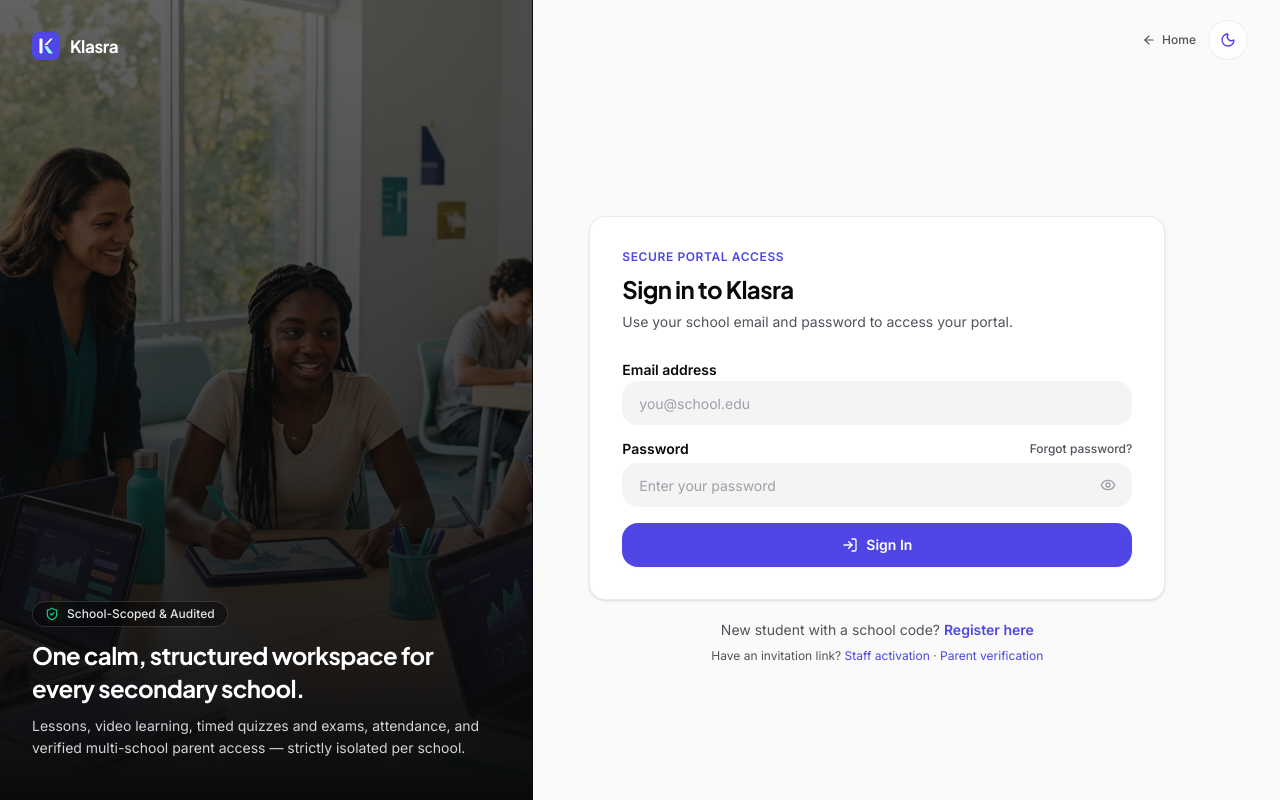
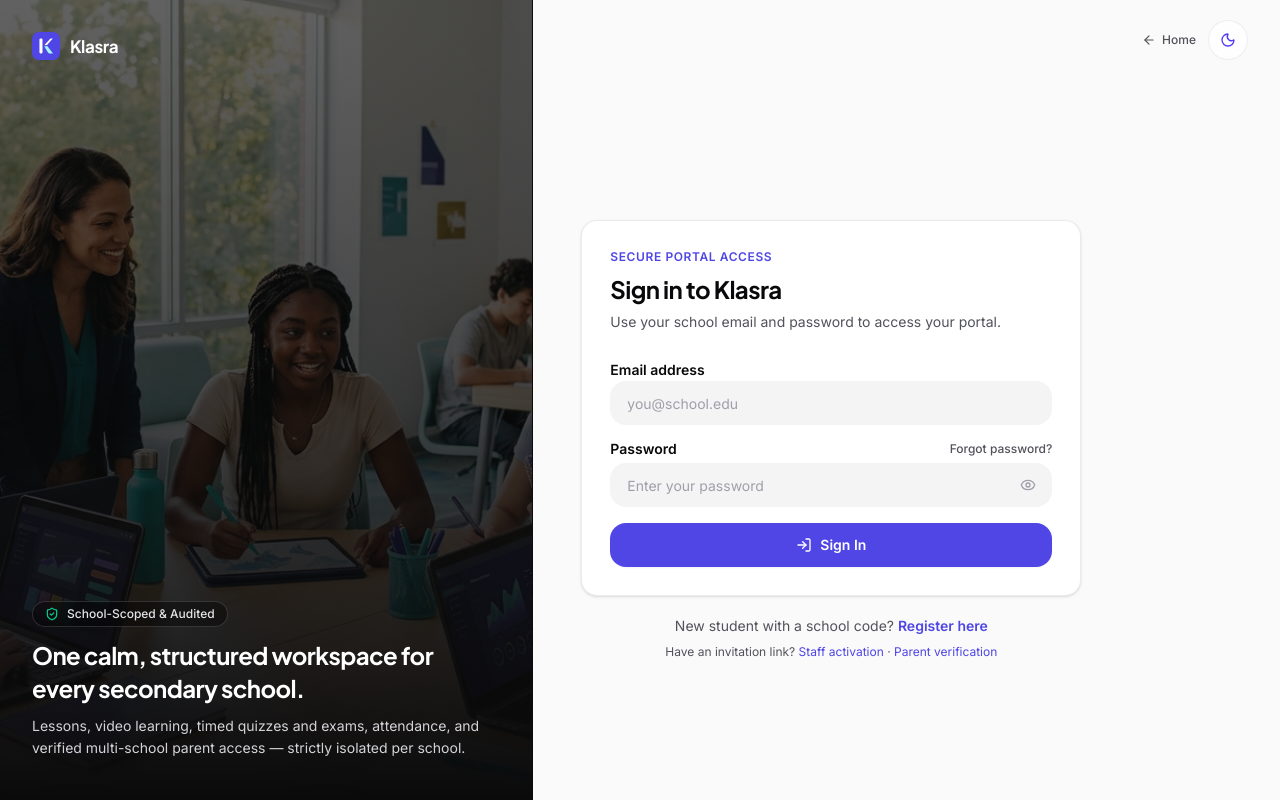
Before and after one commit to Royal-design/klasra, a Next.js app in the folder frontend/: page /login in a window 1280 px wide. Built offline with nearby package versions, Linux system fonts and the light colour scheme; no server answers.

Commit message:
style(auth): dial form width to balanced 500px max

```diff
--- a/frontend/src/components/auth/auth-shell.tsx
+++ b/frontend/src/components/auth/auth-shell.tsx
@@ -85,9 +85,9 @@ export function AuthShell({
           </div>
         </header>
 
-        <main className="flex flex-1 items-center justify-center px-4 py-6 sm:px-8 lg:justify-start lg:px-10 xl:px-14">
-          <div className="w-full max-w-md sm:max-w-lg lg:max-w-xl">
-            <div className="rounded-2xl border border-border bg-card p-6 shadow-sm dark:border-white/[0.08] dark:bg-[#141416] sm:p-8">
+        <main className="flex flex-1 items-center justify-center px-4 py-6 sm:px-8 lg:justify-start lg:px-10 xl:px-12">
+          <div className="w-full max-w-[500px]">
+            <div className="rounded-2xl border border-border bg-card p-6 shadow-sm dark:border-white/[0.08] dark:bg-[#141416] sm:p-7">
               {badge && (
                 <p className="mb-2 text-xs font-semibold uppercase tracking-wider text-primary">
                   {badge}
```
